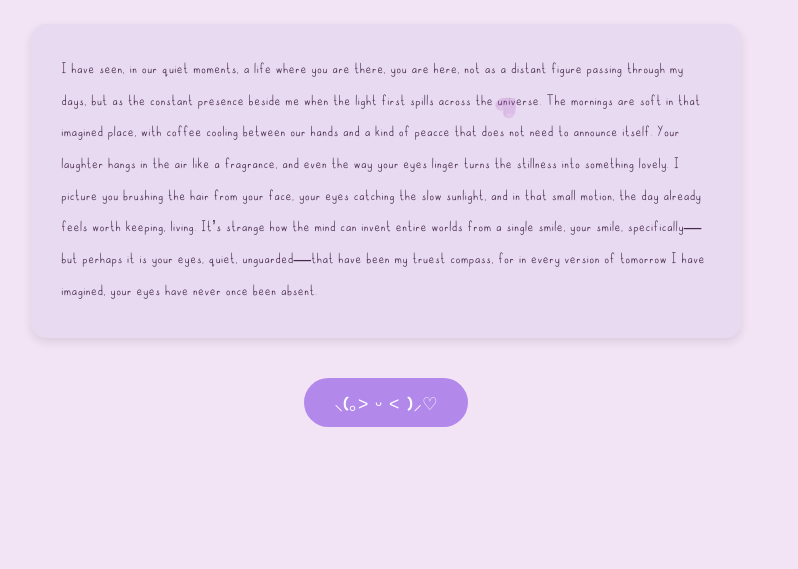
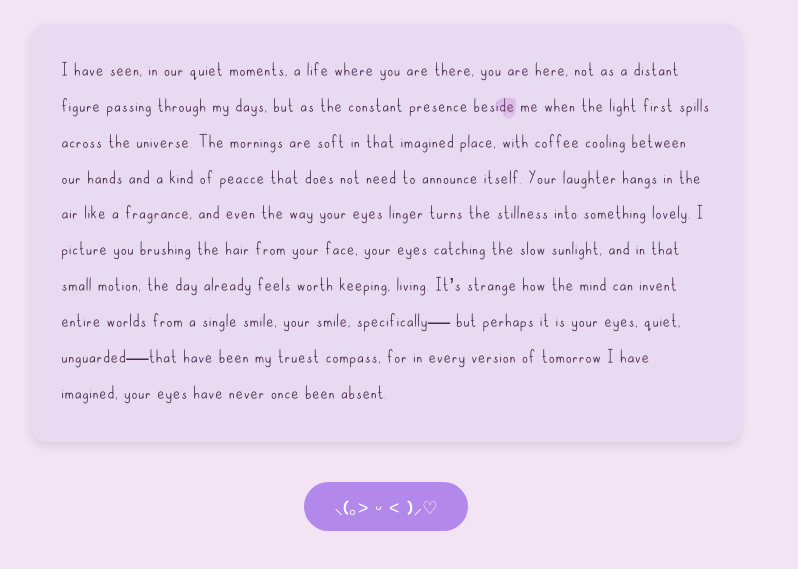
Before and after one commit to 777hori/for-my-jayden, a plain HTML site: page index.html in a window 1280 px wide. Shown: the part 145-714 px from the top of the page, without its empty margins (254-1052 px from the left). Drawn offline with Linux system fonts and the light colour scheme.

Commit message:
index.html

```diff
--- a/index.html
+++ b/index.html
@@ -53,8 +53,8 @@
       font-family: 'Cutesy', sans-serif;
       max-width: 650px;
       margin: auto;
-      font-size: 1.1em;
-      line-height: 1.8em;
+      font-size: 1.4em;
+      line-height: 1.6em;
       background: #E8DAF0;
       padding: 30px;
       border-radius: 15px;
```
